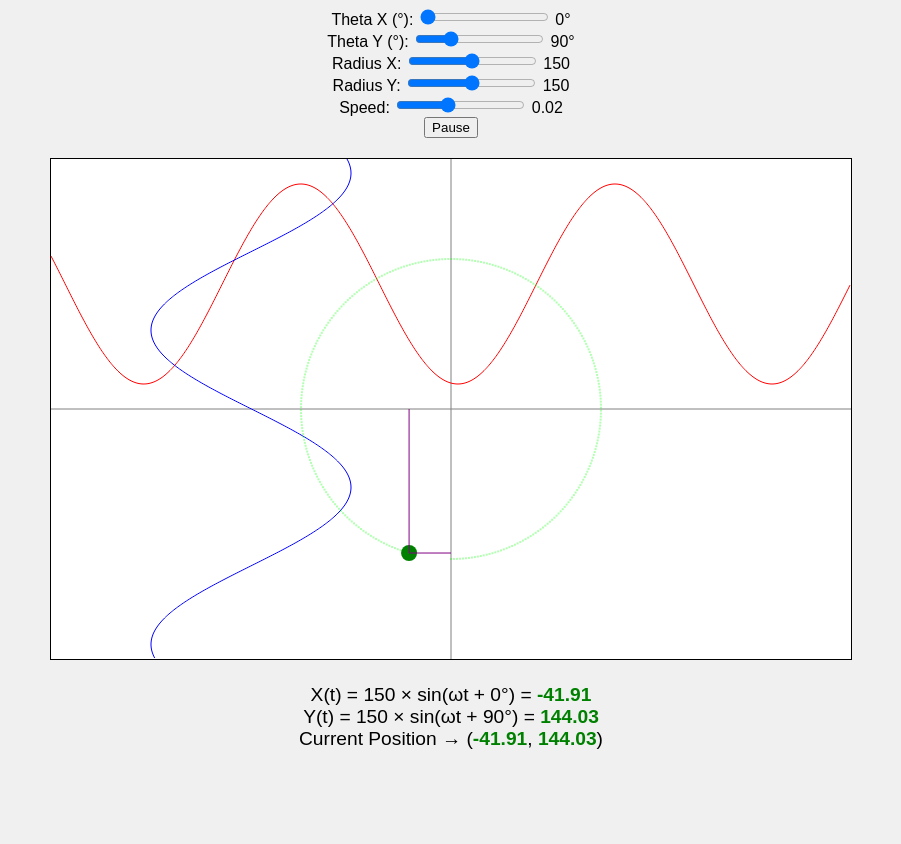
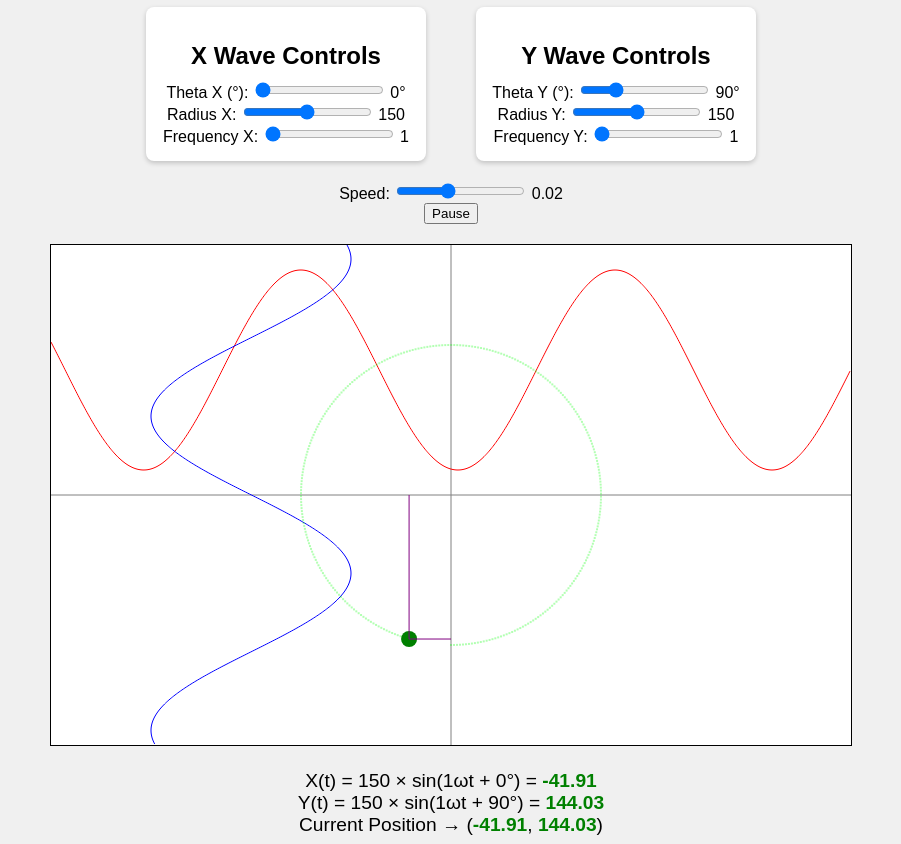
Before and after one commit to singhvi1/Lissajous_curve, a plain HTML site: page index.html in a window 1280 px wide. Shown: the part 73-917 px from the top of the page, without its empty margins (189-1090 px from the left). Before the commit the page ends 831 px from the top, so only its background shows below. Drawn offline with Linux system fonts and the light colour scheme.

Commit message:
added freq  change for each

```diff
--- a/index.html
+++ b/index.html
@@ -2,26 +2,40 @@
 <html lang="en">
 <head>
     <meta charset="UTF-8">
-    <title>Lissajous Curve Visualizer</title>
+    <title>Lissajous Curve Visualizer — Organized UI</title>
     <link rel="stylesheet" href="style.css">
 </head>
 <body>
 
-    <h1>Lissajous Curve Visualizer — Advanced</h1>
+    <h1>Lissajous Curve Visualizer — X & Y Controls Separated</h1>
 
-    <div class="controls">
+    <div class="control-panel">
+        <div class="wave-control x-control">
+            <h2>X Wave Controls</h2>
             <label>Theta X (°): <input type="range" id="thetaXSlider" min="0" max="360" value="0"></label>
             <span id="thetaXValue">0°</span>
-        <br>
-        <label>Theta Y (°): <input type="range" id="thetaYSlider" min="0" max="360" value="90"></label>
-        <span id="thetaYValue">90°</span>
             <br>
             <label>Radius X: <input type="range" id="radiusXSlider" min="50" max="250" value="150"></label>
             <span id="radiusXValue">150</span>
             <br>
+            <label>Frequency X: <input type="range" id="freqXSlider" min="1" max="10" value="1"></label>
+            <span id="freqXValue">1</span>
+        </div>
+
+        <div class="wave-control y-control">
+            <h2>Y Wave Controls</h2>
+            <label>Theta Y (°): <input type="range" id="thetaYSlider" min="0" max="360" value="90"></label>
+            <span id="thetaYValue">90°</span>
+            <br>
             <label>Radius Y: <input type="range" id="radiusYSlider" min="50" max="250" value="150"></label>
             <span id="radiusYValue">150</span>
             <br>
+            <label>Frequency Y: <input type="range" id="freqYSlider" min="1" max="10" value="1"></label>
+            <span id="freqYValue">1</span>
+        </div>
+    </div>
+
+    <div class="global-controls">
         <label>Speed: <input type="range" id="speedSlider" min="0.001" max="0.05" step="0.001" value="0.02"></label>
         <span id="speedValue">0.02</span>
         <br>
@@ -31,8 +45,8 @@
     <canvas id="waveCanvas" width="800" height="500"></canvas>
 
     <div class="math-display">
-        <div class="formula" id="xEquation">X(t) = Rₓ × sin(ωt + θₓ)</div>
-        <div class="formula" id="yEquation">Y(t) = Rᵧ × sin(ωt + θᵧ)</div>
+        <div class="formula" id="xEquation">X(t) = Rₓ × sin(fₓωt + θₓ)</div>
+        <div class="formula" id="yEquation">Y(t) = Rᵧ × sin(fᵧωt + θᵧ)</div>
         <div class="formula" id="resultant">Current Position → (X, Y)</div>
     </div>
 
--- a/script.js
+++ b/script.js
@@ -1,16 +1,21 @@
 const canvas = document.getElementById("waveCanvas");
 const ctx = canvas.getContext("2d");
 
+// Sliders & Labels
 const thetaXSlider = document.getElementById("thetaXSlider");
 const thetaYSlider = document.getElementById("thetaYSlider");
 const radiusXSlider = document.getElementById("radiusXSlider");
 const radiusYSlider = document.getElementById("radiusYSlider");
+const freqXSlider = document.getElementById("freqXSlider");
+const freqYSlider = document.getElementById("freqYSlider");
 const speedSlider = document.getElementById("speedSlider");
 
 const thetaXValue = document.getElementById("thetaXValue");
 const thetaYValue = document.getElementById("thetaYValue");
 const radiusXValue = document.getElementById("radiusXValue");
 const radiusYValue = document.getElementById("radiusYValue");
+const freqXValue = document.getElementById("freqXValue");
+const freqYValue = document.getElementById("freqYValue");
 const speedValue = document.getElementById("speedValue");
 
 const pauseButton = document.getElementById("pauseButton");
@@ -22,29 +27,16 @@ const resultant = document.getElementById("resultant");
 let time = 0;
 let isPaused = false;
 let speed = parseFloat(speedSlider.value);
-
 let tracePoints = [];
 
-thetaXSlider.addEventListener("input", () => {
-    thetaXValue.textContent = thetaXSlider.value + "°";
-    tracePoints = [];
-});
-thetaYSlider.addEventListener("input", () => {
-    thetaYValue.textContent = thetaYSlider.value + "°";
-    tracePoints = [];
-});
-radiusXSlider.addEventListener("input", () => {
-    radiusXValue.textContent = radiusXSlider.value;
-    tracePoints = [];
-});
-radiusYSlider.addEventListener("input", () => {
-    radiusYValue.textContent = radiusYSlider.value;
-    tracePoints = [];
-});
-speedSlider.addEventListener("input", () => {
-    speed = parseFloat(speedSlider.value);
-    speedValue.textContent = speed.toFixed(3);
-});
+// Slider Listeners
+thetaXSlider.addEventListener("input", () => { thetaXValue.textContent = thetaXSlider.value + "°"; tracePoints = []; });
+thetaYSlider.addEventListener("input", () => { thetaYValue.textContent = thetaYSlider.value + "°"; tracePoints = []; });
+radiusXSlider.addEventListener("input", () => { radiusXValue.textContent = radiusXSlider.value; tracePoints = []; });
+radiusYSlider.addEventListener("input", () => { radiusYValue.textContent = radiusYSlider.value; tracePoints = []; });
+freqXSlider.addEventListener("input", () => { freqXValue.textContent = freqXSlider.value; tracePoints = []; });
+freqYSlider.addEventListener("input", () => { freqYValue.textContent = freqYSlider.value; tracePoints = []; });
+speedSlider.addEventListener("input", () => { speed = parseFloat(speedSlider.value); speedValue.textContent = speed.toFixed(3); });
 
 pauseButton.addEventListener("click", () => {
     isPaused = !isPaused;
@@ -68,7 +60,10 @@ function draw() {
     const radiusX = parseFloat(radiusXSlider.value);
     const radiusY = parseFloat(radiusYSlider.value);
 
-    // Draw Axes
+    const freqX = parseInt(freqXSlider.value);
+    const freqY = parseInt(freqYSlider.value);
+
+    // Axes
     ctx.beginPath();
     ctx.strokeStyle = "gray";
     ctx.lineWidth = 1;
@@ -78,37 +73,35 @@ function draw() {
     ctx.lineTo(centerX, canvas.height);
     ctx.stroke();
 
-    // Draw Sine Wave X (Red)
+    // Sine Wave X (Red)
     ctx.beginPath();
     ctx.strokeStyle = "red";
     const waveAmplitude = 100;
     const waveFrequency = 0.02;
     for (let x = 0; x < canvas.width; x++) {
-        const y = centerY / 2 + waveAmplitude * Math.sin(waveFrequency * x + time + thetaXRad);
+        const y = centerY / 2 + waveAmplitude * Math.sin(waveFrequency * x * freqX + time + thetaXRad);
         if (x === 0) ctx.moveTo(x, y);
         else ctx.lineTo(x, y);
     }
     ctx.stroke();
 
-    // Draw Sine Wave Y (Blue)
+    // Sine Wave Y (Blue)
     ctx.beginPath();
     ctx.strokeStyle = "blue";
     for (let y = 0; y < canvas.height; y++) {
-        const x = centerX / 2 + waveAmplitude * Math.sin(waveFrequency * y + time + thetaYRad);
+        const x = centerX / 2 + waveAmplitude * Math.sin(waveFrequency * y * freqY + time + thetaYRad);
         if (y === 0) ctx.moveTo(x, y);
         else ctx.lineTo(x, y);
     }
     ctx.stroke();
 
-    // Moving Dot Position
+    // Moving Dot
     const omegaT = time;
-    const xDot = centerX + radiusX * Math.sin(omegaT + thetaXRad);
-    const yDot = centerY + radiusY * Math.sin(omegaT + thetaYRad);
+    const xDot = centerX + radiusX * Math.sin(freqX * omegaT + thetaXRad);
+    const yDot = centerY + radiusY * Math.sin(freqY * omegaT + thetaYRad);
 
-    // Trace Points
+    // Trace
     tracePoints.push({ x: xDot, y: yDot });
-
-    // Draw Trace
     ctx.beginPath();
     for (let i = 0; i < tracePoints.length; i++) {
         const p = tracePoints[i];
@@ -116,7 +109,7 @@ function draw() {
         ctx.fillRect(p.x - 1, p.y - 1, 2, 2);
     }
 
-    // Moving Dot
+    // Moving Dot (Green)
     ctx.beginPath();
     ctx.fillStyle = "green";
     ctx.arc(xDot, yDot, 8, 0, 2 * Math.PI);
@@ -132,12 +125,12 @@ function draw() {
     ctx.setLineDash([]);
     ctx.stroke();
 
-    // Update Math Display
-    const X_val = (radiusX * Math.sin(omegaT + thetaXRad)).toFixed(2);
-    const Y_val = (radiusY * Math.sin(omegaT + thetaYRad)).toFixed(2);
+    // Update Math Equations
+    const X_val = (radiusX * Math.sin(freqX * omegaT + thetaXRad)).toFixed(2);
+    const Y_val = (radiusY * Math.sin(freqY * omegaT + thetaYRad)).toFixed(2);
 
-    xEquation.innerHTML = `X(t) = ${radiusX} × sin(ωt + ${thetaXDeg}°) = <strong>${X_val}</strong>`;
-    yEquation.innerHTML = `Y(t) = ${radiusY} × sin(ωt + ${thetaYDeg}°) = <strong>${Y_val}</strong>`;
+    xEquation.innerHTML = `X(t) = ${radiusX} × sin(${freqX}ωt + ${thetaXDeg}°) = <strong>${X_val}</strong>`;
+    yEquation.innerHTML = `Y(t) = ${radiusY} × sin(${freqY}ωt + ${thetaYDeg}°) = <strong>${Y_val}</strong>`;
     resultant.innerHTML = `Current Position → (<strong>${X_val}</strong>, <strong>${Y_val}</strong>)`;
 
     time += speed;
--- a/style.css
+++ b/style.css
@@ -4,7 +4,26 @@ body {
     background: #f0f0f0;
 }
 
-.controls {
+.control-panel {
+    display: flex;
+    justify-content: center;
+    gap: 50px;
+    margin-bottom: 20px;
+}
+
+.wave-control {
+    background: #fff;
+    padding: 15px;
+    border-radius: 8px;
+    box-shadow: 0 2px 5px rgba(0,0,0,0.2);
+    width: 250px;
+}
+
+h2 {
+    margin-bottom: 10px;
+}
+
+.global-controls {
     margin-bottom: 20px;
 }
 
```
Lines whose indentation alone changed are shown as unchanged.
